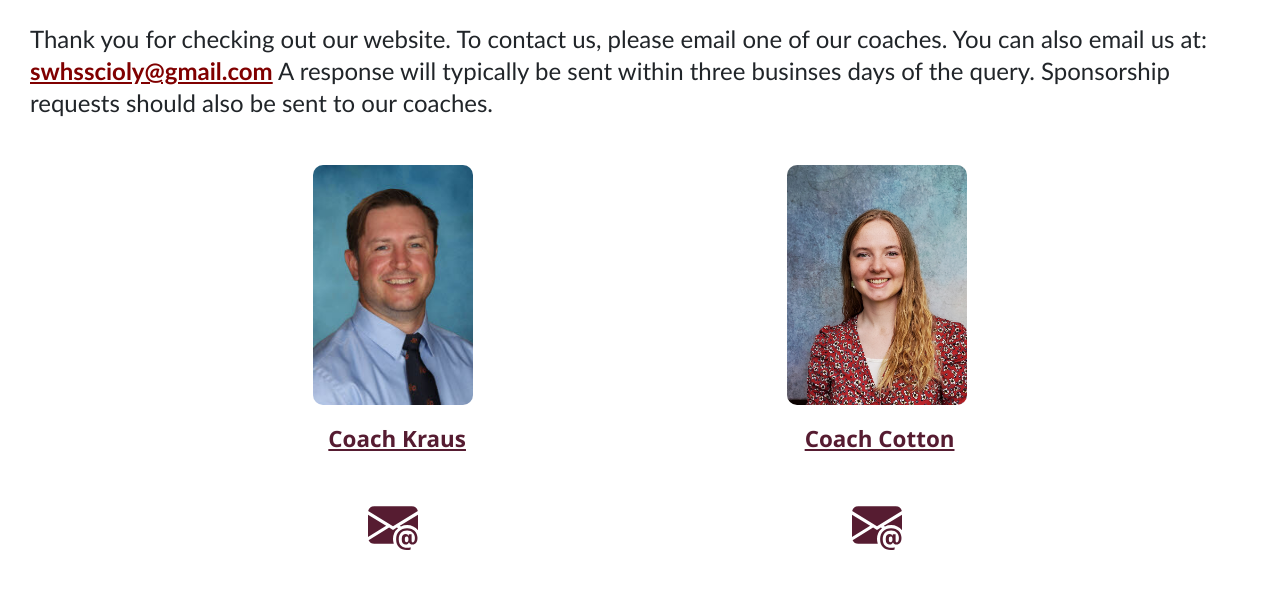
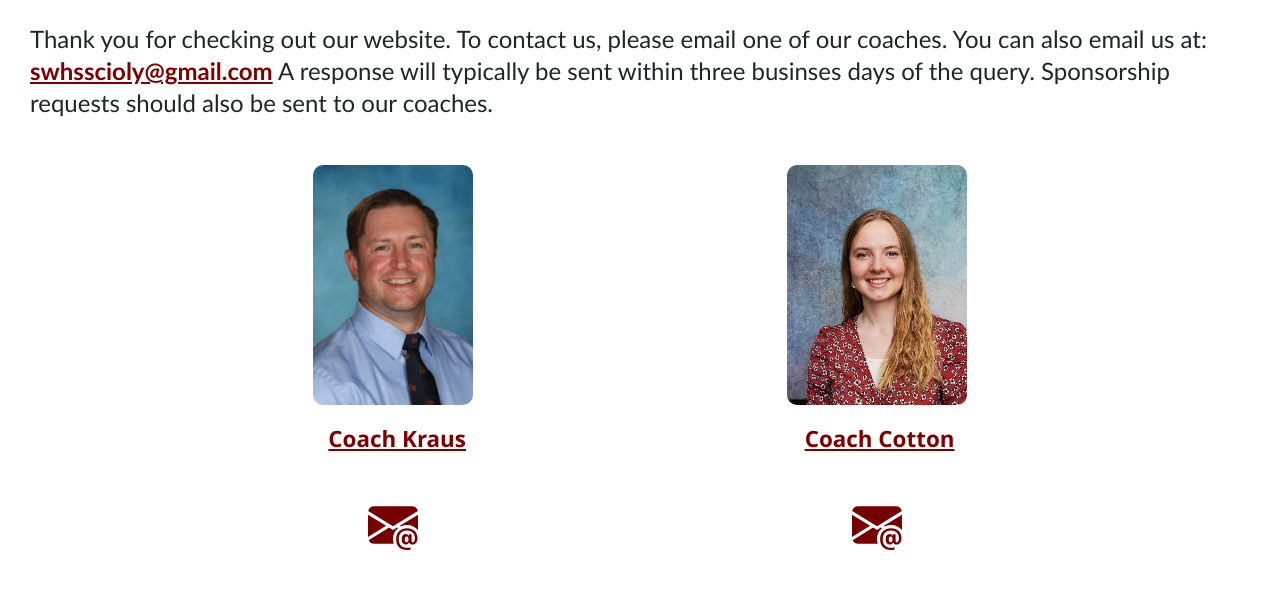
Before and after one commit to swhsscioly/swhsscioly.github.io, a plain HTML site: page contact.html in a window 1280 px wide. Shown: the part 92-689 px from the top of the page. Drawn offline with nearby package versions, Linux system fonts and the light colour scheme.

Commit message:
switched the shade of maroon accents

```diff
--- a/contact.html
+++ b/contact.html
@@ -23,15 +23,15 @@
       body {padding-top: 85px; margin-right: auto; margin-left: auto; width:100%}
       body p {font-family: 'Trebuchet MS', 'Lucida Sans Unicode', 'Lucida Grande', 'Lucida Sans', Arial, sans-serif; font-size: 1.5rem;}
       .Address{font-size:1.35rem}
-      .big-container a {color:#561c31; font-weight: bold; padding-top: 20px; text-align: center;}
-      .big-container a:hover{color:#ffe49c; font-weight: bolder;}
+      .big-container a {color:maroon; font-weight: bold; padding-top: 20px; text-align: center;}
+      .big-container a:hover{color:#ffe49c; font-weight: bolder; text-decoration: none;}
       body img { text-align: center;}
       footer {margin-bottom: 0px;}
       nav a {text-align: left;}
       nav p {margin-top:40px}
       .email1,.email2{
-        filter: invert(10%) sepia(64%) saturate(1853%) hue-rotate(309deg) brightness(99%) contrast(90%);
-      }
+        filter: brightness(0) saturate(100%) invert(7%) sepia(66%) saturate(5055%) hue-rotate(359deg) brightness(117%) contrast(116%);
+            }
       .email1:hover, .email2:hover{
         filter: invert(86%) sepia(31%) saturate(484%) hue-rotate(345deg) brightness(102%) contrast(101%);
       }
```
Also changed, not shown: sponsors.html (+1 -1 lines).
